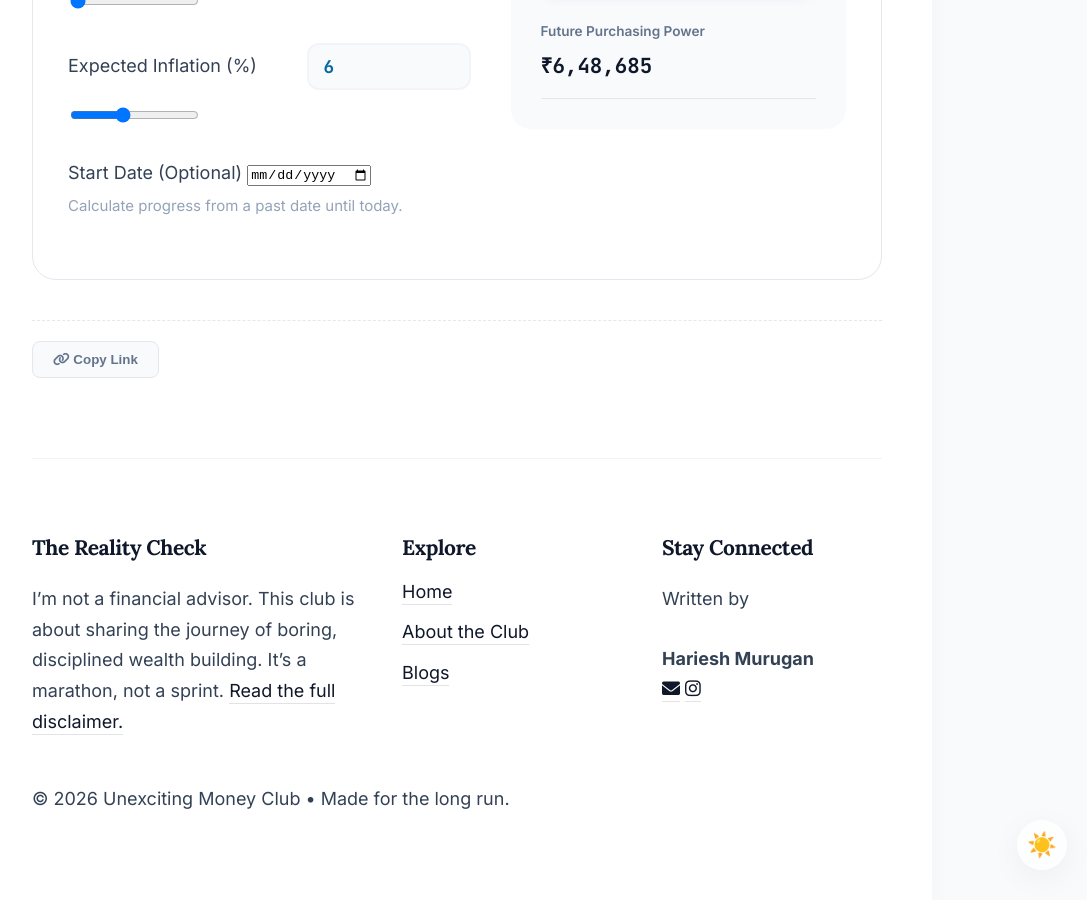
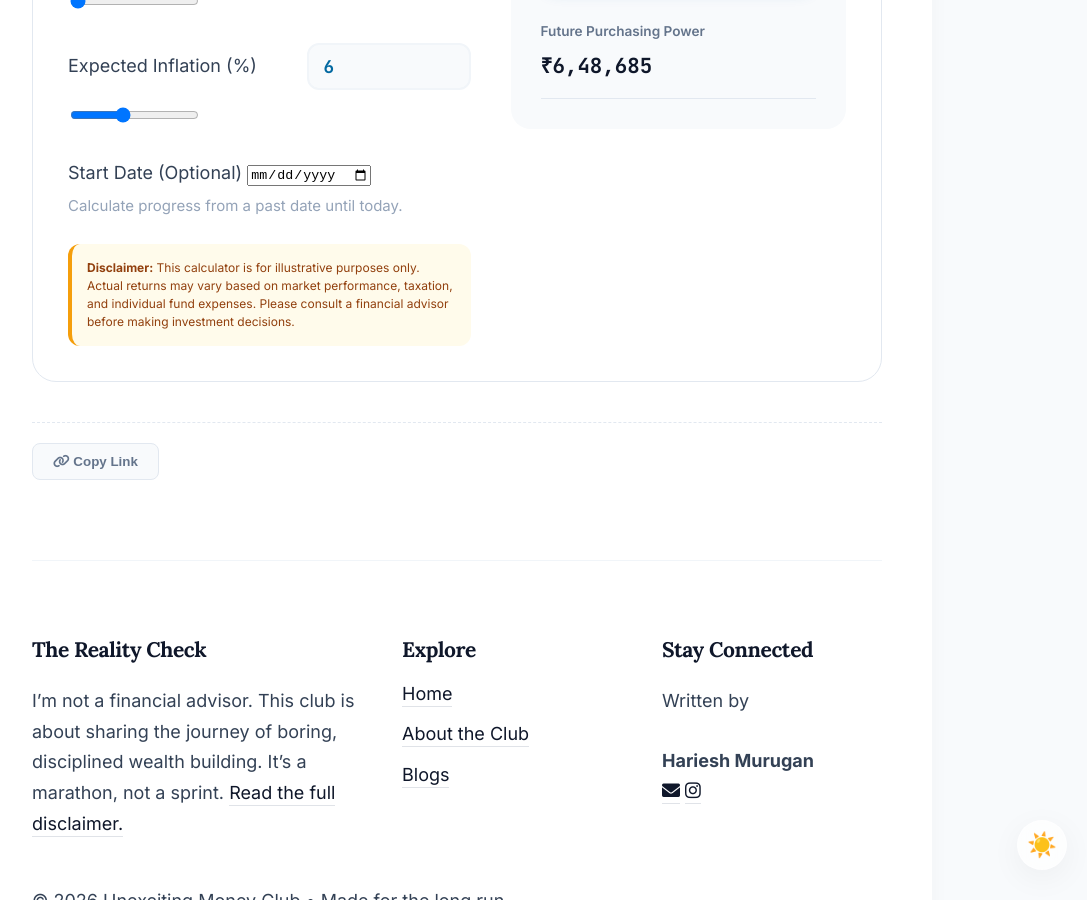
Before and after one commit to HarieshMK/HarieshMK.github.io, a Jekyll site: the page built from calculators/sip.md, in a window 1280 px wide and 900 px high, scrolled down 988 px. Shown: the whole window, without its empty margins (183-1270 px from the left). Built offline with Jekyll 4.4.1, drawn with Linux system fonts in a browser that asks for light colours.

Commit message:
Update sip.md

```diff
--- a/calculators/sip.md
+++ b/calculators/sip.md
@@ -54,10 +54,14 @@ Estimate the wealth you can create through monthly Systematic Investment Plans.
       <input type="date" id="start-date">
       <small style="display: block; margin-top: 5px; color: #94a3b8;">Calculate progress from a past date until today.</small>
     </div>
+
+    <div class="calc-disclaimer">
+      <p><strong>Disclaimer:</strong> This calculator is for illustrative purposes only. Actual returns may vary based on market performance, taxation, and individual fund expenses. Please consult a financial advisor before making investment decisions.</p>
+    </div>
   </div>
 
   <div class="calc-results">
-    <div id="current-progress" style="display: none; margin-bottom: 15px; padding-bottom: 15px; border-bottom: 2px dashed #e2e8f0;">
+    <div id="current-progress" style="display: none; margin-bottom: 20px; padding-bottom: 20px; border-bottom: 2px dashed #e2e8f0;">
       <h4 class="input-header">Current Progress</h4>
       <div class="result-item">
         <span>Duration Completed</span>
```
